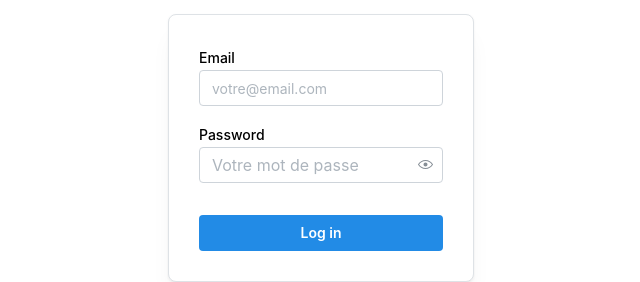
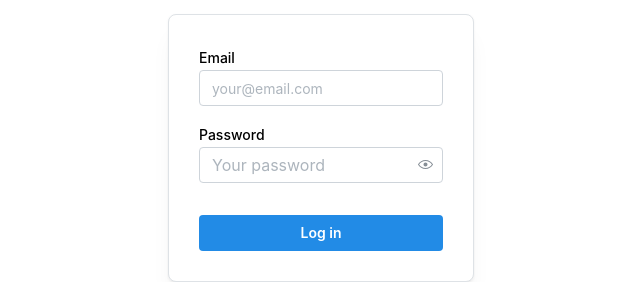
Before and after one commit to EdwinJoye/wimi-frontend-test-main, a React (Vite) app: page /login in a window 1280 px wide. Shown: the part 280-562 px from the top of the page, without its empty margins (319-959 px from the left). Built offline with nearby package versions, Linux system fonts and the light colour scheme; no server answers.

Commit message:
fix:labels loginForm

```diff
--- a/src/components/forms/login.form.tsx
+++ b/src/components/forms/login.form.tsx
@@ -42,13 +42,13 @@ const LoginForm = () => {
       <form onSubmit={handleSubmit(onSubmit)}>
         <TextInput
           label={t("labels.email")}
-          placeholder="votre@email.com"
+          placeholder={t("labels.your_email")}
           {...register("email")}
           error={errors.email?.message}
         />
         <PasswordInput
           label={t("labels.password")}
-          placeholder="Votre mot de passe"
+          placeholder={t("labels.your_password")}
           mt="md"
           {...register("password")}
           error={errors.password?.message}
--- a/src/locales/en.json
+++ b/src/locales/en.json
@@ -46,7 +46,9 @@
     "table": "Table",
     "title": "Title",
     "todo_lists": "Todo lists",
-    "todos": "Tasks"
+    "todos": "Task",
+    "your_email": "your@email.com",
+    "your_password": "Your password"
   },
   "messages": {
     "confirm_delete_item": "Are you sure you want to delete this item?",
@@ -61,7 +63,7 @@
       "active_sessions_description": "Manage your login sessions",
       "danger_zone": "Danger zone",
       "delete_account": "Delete account",
-      "delete_account_description": "Permanently delete your account and all data",
+      "delete_account_description": "Permanently delete your account and all your data",
       "email": "Email address",
       "password": "Password",
       "password_modified": "Last modified 3 months ago",
--- a/src/locales/fr.json
+++ b/src/locales/fr.json
@@ -46,7 +46,9 @@
     "table": "Table",
     "title": "Titre",
     "todo_lists": "Listes de tâches",
-    "todos": "Tâche"
+    "todos": "Tâche",
+    "your_email": "votre@email.com",
+    "your_password": "Votre mot de passe"
   },
   "messages": {
     "confirm_delete_item": "Êtes-vous sûr de vouloir supprimer cet élément ?",
--- a/src/locales/ja.json
+++ b/src/locales/ja.json
@@ -46,7 +46,9 @@
     "table": "テーブル",
     "title": "タイトル",
     "todo_lists": "タスクリスト",
-    "todos": "タスク"
+    "todos": "タスク",
+    "your_email": "あなたのメールアドレ.ja",
+    "your_password": "パスワード"
   },
   "messages": {
     "confirm_delete_item": "この項目を削除してもよろしいですか？",
@@ -127,7 +129,7 @@
     "hello": "こんにちは",
     "history": "このアプリケーションはReact、TypeScript、Mantine UIで開発しました。認証、フィルター、検索、アニメーション、ライト/ダークモードを備えた完全なタスク管理機能が含まれています。",
     "hope": "お気に召すと幸いです！",
-    "welcome": "への技術テストへようこそ"
+    "welcome": "技術テストへようこそ"
   },
   "titles": {
     "confirm_delete": "削除の確認",
```
